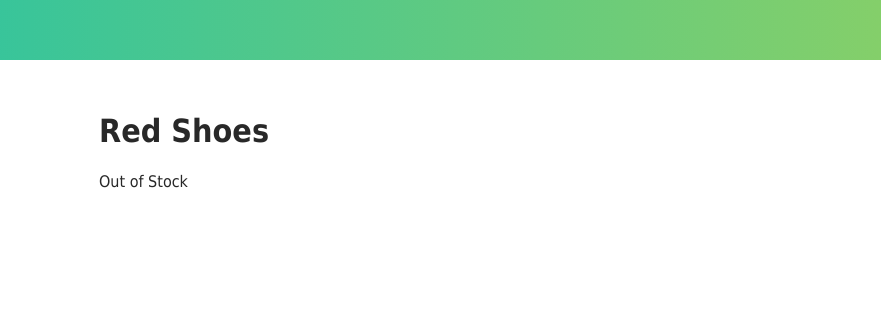
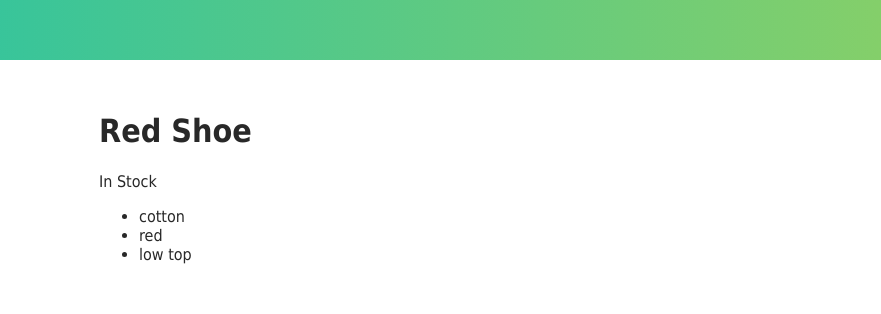
Before and after one commit to bml104/producttest, a plain HTML site: page index.html in a window 1280 px wide. Shown: the top 314 px of the page, 399-1280 px from the left. Drawn offline with nearby package versions, Linux system fonts and the light colour scheme.

Commit message:
#Added Details

```diff
--- a/index.html
+++ b/index.html
@@ -19,12 +19,15 @@
               <p v-else>Out of Stock</p>
               <p v-if="onSale === true">On SALE NOW!!!</p>
               <p v-else></p>
+              <ul>
+                <li v-for="detail in details">{{detail}}</li>
+              </ul>
         </div>
       </div>
 
    </div>
 
    <script src="https://cdn.jsdelivr.net/npm/vue@2.5.21/dist/vue.js"></script>
-   <script src="mail.js"></script>
+   <script src="main.js"></script>
   </body>
 </html>
--- a/mail.js
+++ b/main.js
@@ -1,12 +1,13 @@
 var app = new Vue({
   el: '#app',
   data:{
-    product: 'Red Shoes',
+    product: 'Red Shoe',
     description: 'Red Baller Shoes',
     image: 'https://resizing.flixster.com/PamuH4K1SFI5ULuzoo0LobR3kxs=/300x300/v1.bjs2ODYyMTk7ajsxNzkxNzsxMjAwOzE5MjA7MTA4MA',
     shoeUrl: 'https://www.tangeroutlet.com/daytona',
-    inventory: 0,
-    onSale: false
+    inventory: 32,
+    onSale: false,
+    details: ["cotton", "red", "low top"]
 
   }
 })
```
